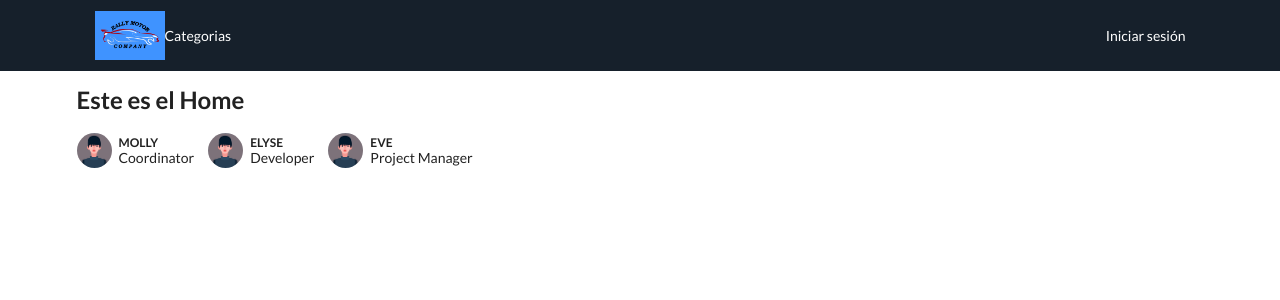
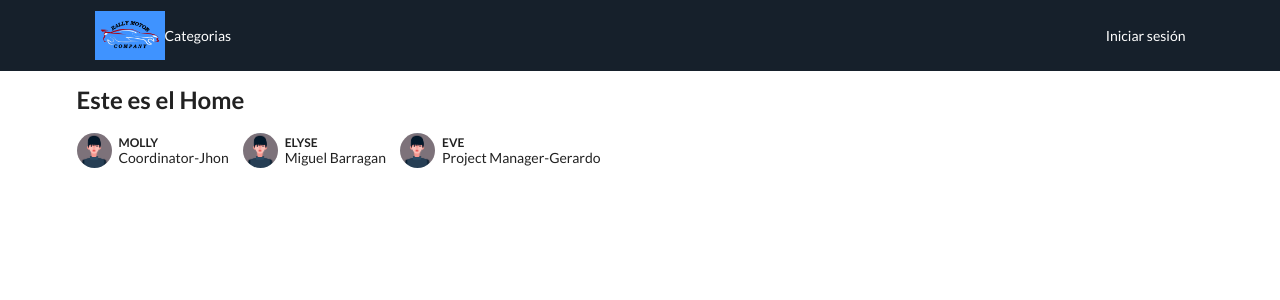
Before and after one commit to miguelbart/client, a Vue app: page / in a window 1280 px wide. Shown: the top 300 px of the page. Built offline with nearby package versions, Linux system fonts and the light colour scheme.

Commit message:
small change in the home

```diff
--- a/src/views/Home.vue
+++ b/src/views/Home.vue
@@ -6,21 +6,21 @@
     <img class="ui mini circular image" src="../assets/elyse.png">
     <div class="content">
       <div class="ui sub header">Molly</div>
-      Coordinator
+      Coordinator-Jhon
     </div>
   </div>
   <div class="item">
     <img class="ui mini circular image" src="../assets/elyse.png">
     <div class="content">
       <div class="ui sub header">Elyse</div>
-      Developer
+      Miguel Barragan
     </div>
   </div>
   <div class="item">
     <img src="../assets/elyse.png" class="ui mini circular image">
     <div class="content">
       <div class="ui sub header">Eve</div>
-      Project Manager
+      Project Manager-Gerardo
     </div>
   </div>
 </div>
```
